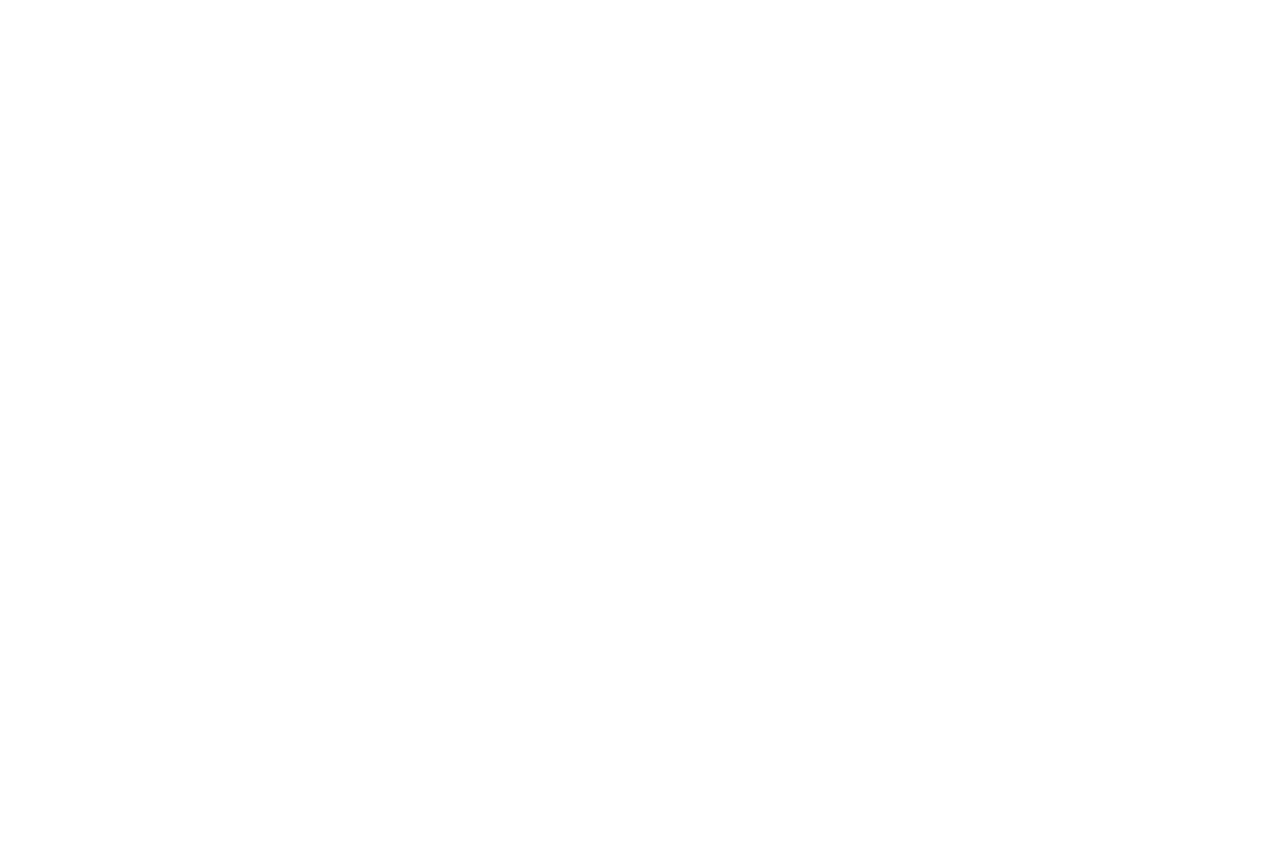
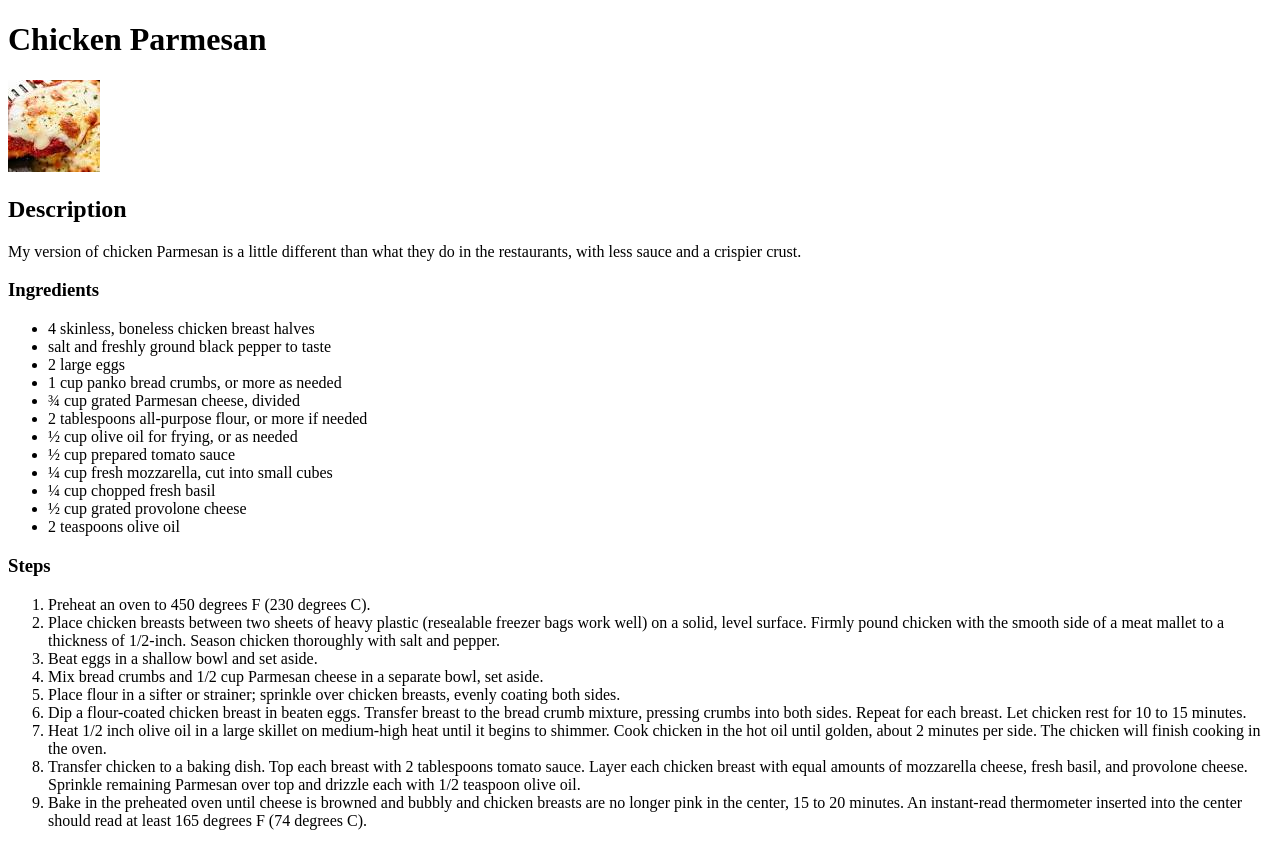
Before and after one commit to TormenTear/odin-recipes, a plain HTML site: page recipes/chicken-parmesan.html in a window 1280 px wide. Before the commit the page ends 800 px from the top, so only its background shows below. Drawn offline with Linux system fonts and the light colour scheme.

Commit message:
Brownies and cicken parmesan finished

```diff
--- a/recipes/chicken-parmesan.html
+++ b/recipes/chicken-parmesan.html
@@ -0,0 +1,42 @@
+<!DOCTYPE html>
+<html lang="en">
+    <head>
+        <meta charset="utf-8">
+        <title>Chicken Parmesan</title>
+    </head>
+    <body>
+        <h1>Chicken Parmesan</h1>
+        <img src="../img/chicken-parmesan.jpeg" alt="nice chicken with parmesan">
+        <h2>Description</h2>
+        <p>My version of chicken Parmesan is a little different than what they do in the restaurants, with less sauce and a crispier crust.</p>
+        <h3>Ingredients</h3>
+        <ul>
+            <li>4 skinless, boneless chicken breast halves
+            </li>
+            <li>salt and freshly ground black pepper to taste</li>
+            <li>2 large eggs</li>
+            <li>1 cup panko bread crumbs, or more as needed</li>
+            <li>¾ cup grated Parmesan cheese, divided</li>
+            <li>2 tablespoons all-purpose flour, or more if needed</li>
+            <li>½ cup olive oil for frying, or as needed</li>
+            <li>½ cup prepared tomato sauce</li>
+            <li>¼ cup fresh mozzarella, cut into small cubes</li>
+            <li>¼ cup chopped fresh basil</li>
+            <li>½ cup grated provolone cheese</li>
+            <li>2 teaspoons olive oil</li>
+        </ul>
+        <h3>Steps</h3>
+        <ol>
+            <li>Preheat an oven to 450 degrees F (230 degrees C).</li>
+            <li>Place chicken breasts between two sheets of heavy plastic (resealable freezer bags work well) on a solid, level surface. Firmly pound chicken with the smooth side of a meat mallet to a thickness of 1/2-inch. Season chicken thoroughly with salt and pepper.</li>
+            <li>Beat eggs in a shallow bowl and set aside.</li>
+            <li>Mix bread crumbs and 1/2 cup Parmesan cheese in a separate bowl, set aside.</li>
+            <li>Place flour in a sifter or strainer; sprinkle over chicken breasts, evenly coating both sides.
+            </li>
+            <li>Dip a flour-coated chicken breast in beaten eggs. Transfer breast to the bread crumb mixture, pressing crumbs into both sides. Repeat for each breast. Let chicken rest for 10 to 15 minutes.</li>
+            <li>Heat 1/2 inch olive oil in a large skillet on medium-high heat until it begins to shimmer. Cook chicken in the hot oil until golden, about 2 minutes per side. The chicken will finish cooking in the oven.</li>
+            <li>Transfer chicken to a baking dish. Top each breast with 2 tablespoons tomato sauce. Layer each chicken breast with equal amounts of mozzarella cheese, fresh basil, and provolone cheese. Sprinkle remaining Parmesan over top and drizzle each with 1/2 teaspoon olive oil.</li>
+            <li>Bake in the preheated oven until cheese is browned and bubbly and chicken breasts are no longer pink in the center, 15 to 20 minutes. An instant-read thermometer inserted into the center should read at least 165 degrees F (74 degrees C).</li>
+        </ol>
+    </body>
+</html>
```
Also changed, not shown: recipes/brownies.html (+22 -0 lines).
